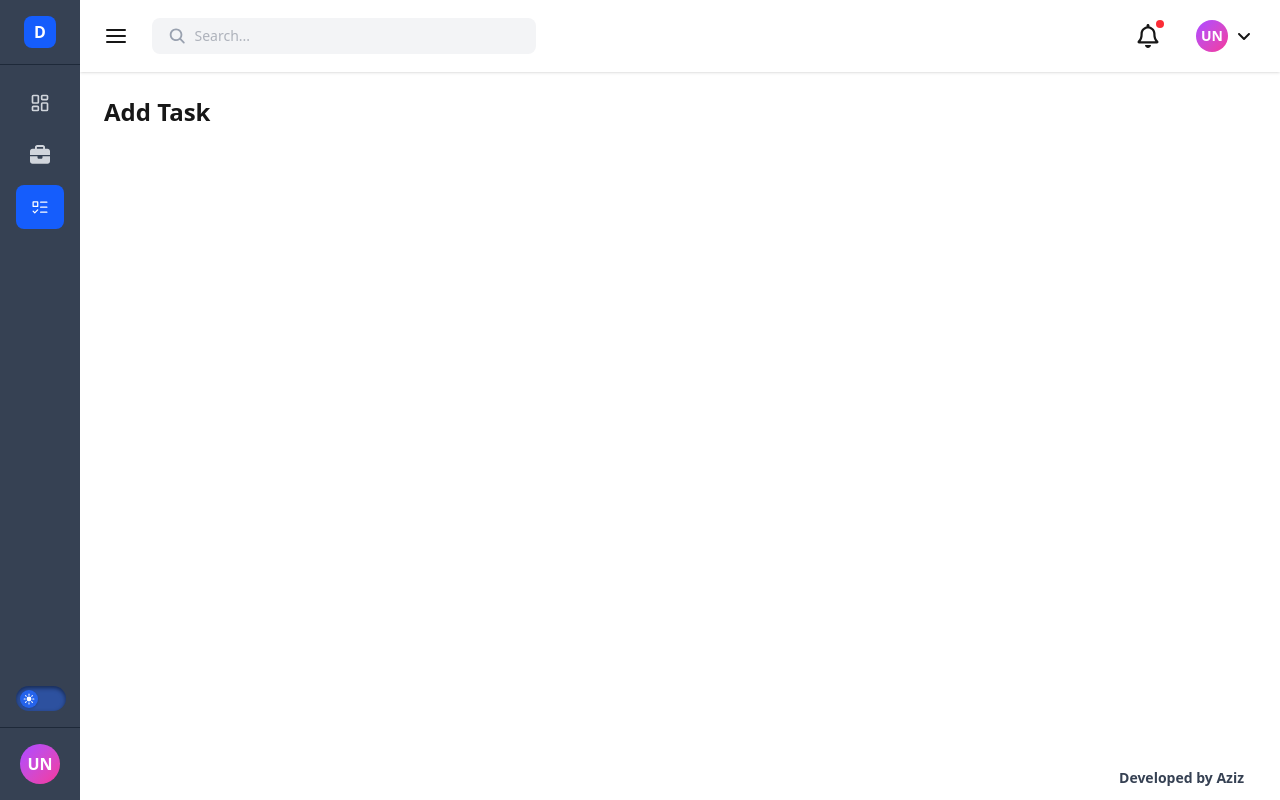
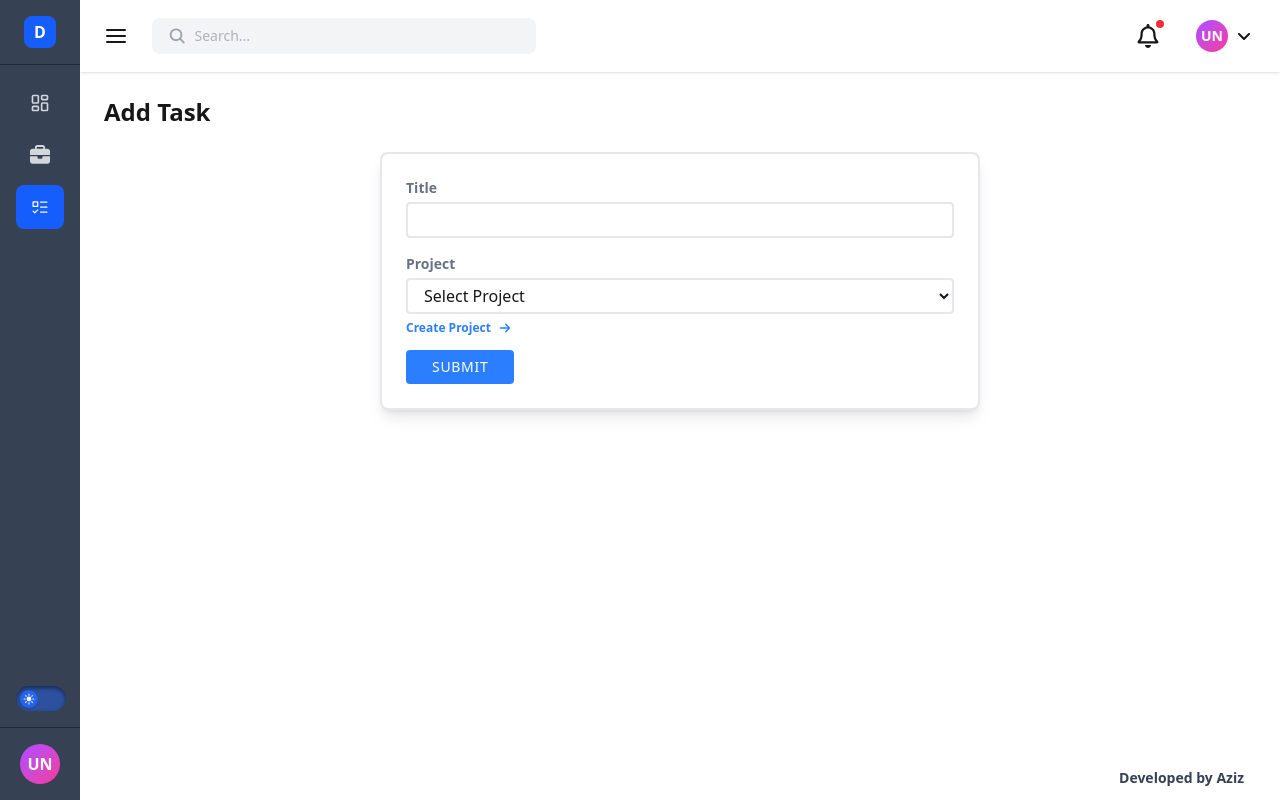
Before and after one commit to IAMA3I3/nextjs-dashboard, a Next.js app: page /tasks/create in a window 1280 px wide. Built offline with nearby package versions, Linux system fonts and the light colour scheme.

Commit message:
add task form

```diff
--- a/src/app/tasks/create/page.tsx
+++ b/src/app/tasks/create/page.tsx
@@ -1,9 +1,14 @@
+import AddTaskForm from "@/components/tasks/AddTaskForm";
+
 export default function Createtask() {
     return (
         <>
             <h2 className="text-2xl font-semibold mb-6">
                 Add Task
             </h2>
+            <div className=" w-full max-w-150 mx-auto">
+                <AddTaskForm />
+            </div>
         </>
     )
 }
--- /dev/null
+++ b/src/components/tasks/AddTaskForm.tsx
@@ -0,0 +1,86 @@
+"use client"
+
+import { useDashboardContext } from "@/context/DashboardContext"
+import Link from "next/link"
+import { FaArrowRight } from "react-icons/fa6";
+import { Button } from "../ui/Button";
+import { ChangeEvent, FormEvent, useState } from "react";
+import toast from "react-hot-toast";
+import { useRouter } from "next/navigation";
+import { Task } from "@/types/task";
+
+type AddTaskFormData = {
+    title: string
+    projectId: string
+}
+
+const initialData: AddTaskFormData = {
+    title: "",
+    projectId: ""
+}
+
+export default function AddTaskForm() {
+
+    const router = useRouter()
+    const { projects, dispatch } = useDashboardContext()
+
+    const [data, setData] = useState<AddTaskFormData>(initialData)
+    const [isLoading, setIsLoading] = useState(false)
+
+    const onInputChange = (e: ChangeEvent<HTMLInputElement>) => {
+        const { name, value } = e.target
+        setData({ ...data, [name]: value })
+    }
+
+    const onSelectChange = (e: ChangeEvent<HTMLSelectElement>) => {
+        const { name, value } = e.target
+        setData({ ...data, [name]: value })
+    }
+
+    const onFormSubmit = async (e: FormEvent<HTMLFormElement>) => {
+        e.preventDefault()
+        setIsLoading(true)
+
+        const newTask: Task = {
+            id: crypto.randomUUID(),
+            title: data.title,
+            projectId: data.projectId,
+            status: "todo",
+            createdAt: new Date().toISOString()
+        }
+
+        await new Promise<void>(resolve => setTimeout(resolve, 2000)) // to simulate delay
+
+        dispatch({ type: "ADD_TASK", payload: newTask })
+
+        // console.log(data)
+        setIsLoading(false)
+        setData(initialData)
+        toast.success("Task Added")
+        router.replace("/tasks")
+    }
+
+    return (
+        <form onSubmit={onFormSubmit} className=" w-full rounded-lg p-6 shadow-lg bg-white dark:bg-slate-700 border-2 border-gray-200 dark:border-slate-800">
+            <div className=" space-y-4">
+                <div className=" flex gap-1 flex-col items-start">
+                    <label htmlFor="title" className=" text-sm text-muted font-semibold">Title</label>
+                    <input value={data.title} onChange={onInputChange} type="text" id="title" name="title" required className=" py-1 px-3 rounded w-full outline-none border-2 border-gray-200 dark:border-slate-800 focus:border-blue-500" />
+                </div>
+                <div className=" flex gap-1 flex-col items-start">
+                    <label htmlFor="project" className=" text-sm text-muted font-semibold">Project</label>
+                    <select value={data.projectId} onChange={onSelectChange} name="projectId" id="project" required className=" py-1 px-3 rounded w-full outline-none border-2 border-gray-200 dark:border-slate-800 focus:border-blue-500">
+                        <option value="">Select Project</option>
+                        {
+                            projects.map(project => (
+                                <option key={project.id} value={project.id}>{project.name}</option>
+                            ))
+                        }
+                    </select>
+                    <Link href={"/projects/create"} className=" mt-1 text-xs font-semibold text-blue-500 hover:underline flex gap-2 items-center"><span className=" leading-0">Create Project</span> <FaArrowRight /></Link>
+                </div>
+                <Button type="submit" text="SUBMIT" isLoading={isLoading} />
+            </div>
+        </form>
+    )
+}
--- a/src/components/tasks/RenderTasks.tsx
+++ b/src/components/tasks/RenderTasks.tsx
@@ -5,6 +5,8 @@ import Filters, { FiltersTab } from "./Filters";
 import TasksList from "./List";
 import { Task } from "@/types/task";
 import { useDashboardContext } from "@/context/DashboardContext";
+import Link from "next/link";
+import { Button } from "../ui/Button";
 
 export default function RenderTasks() {
 
@@ -17,7 +19,7 @@ export default function RenderTasks() {
     return (
         <>
             <Filters status={filter} setFilter={setFilter} />
-            <form
+            {/* <form
                 onSubmit={(e) => {
                     e.preventDefault();
 
@@ -39,7 +41,11 @@ export default function RenderTasks() {
                 >
                     Add Task
                 </button>
-            </form>
+            </form> */}
+
+            <Link href={"/tasks/create"} className=" inline-block mb-6">
+                <Button text="ADD TASK" />
+            </Link>
 
             <TasksList tasks={filteredTasks} />
         </>
--- a/src/data/tasks.ts
+++ b/src/data/tasks.ts
@@ -1,8 +1,8 @@
 import { Task } from "@/types/task";
 
 export const tasks: Task[] = [
-  { id: "1", title: "Design homepage", projectId: "1", status: "done", createdAt: new Date().toISOString() },
-  { id: "2", title: "Build dashboard UI", projectId: "3", status: "in-progress", createdAt: new Date().toISOString() },
-  { id: "3", title: "Fix bugs", projectId: "2", status: "todo", createdAt: new Date().toISOString() },
-  { id: "4", title: "Write documentation", projectId: "3", status: "done", createdAt: new Date().toISOString() },
+  { id: "1", title: "Design homepage", projectId: "1", status: "done", createdAt: "2026-01-23T07:39:52.517Z" },
+  { id: "2", title: "Build dashboard UI", projectId: "3", status: "in-progress", createdAt: "2026-01-23T07:39:52.517Z" },
+  { id: "3", title: "Fix bugs", projectId: "2", status: "todo", createdAt: "2026-01-23T07:39:52.517Z" },
+  { id: "4", title: "Write documentation", projectId: "3", status: "done", createdAt: "2026-01-23T07:39:52.517Z" },
 ];
```
